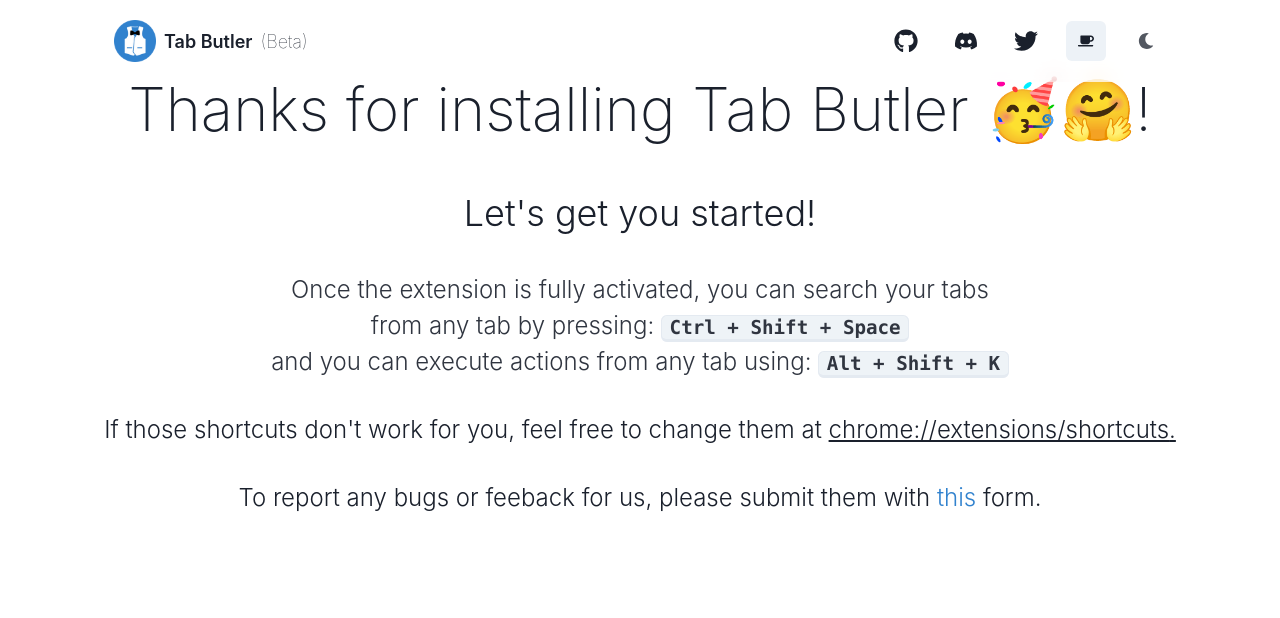
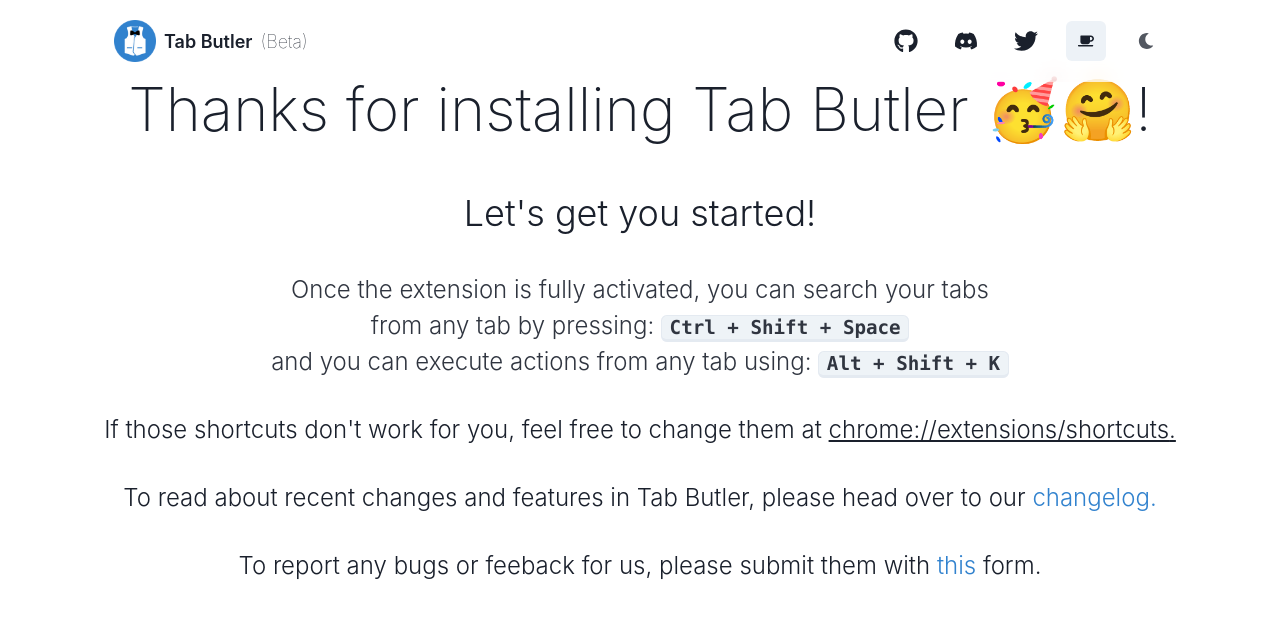
Before and after one commit to MitchellMarkGeorge/TabButlerWebsite, a React (Create React App) app: page /welcome in a window 1280 px wide. Shown: the top 618 px of the page. Built offline with nearby package versions, Linux system fonts and the light colour scheme.

Commit message:
added changelog to welcome page

```diff
--- a/src/Pages/WelcomePage.tsx
+++ b/src/Pages/WelcomePage.tsx
@@ -77,6 +77,16 @@ export const WelcomePage: React.FC = () => {
                 </>
               )}
               <Text fontSize="2xl" fontWeight="light">
+               To read about recent changes and features in Tab Butler, please head over to our{" "}
+                <Link
+                  href="https://tab-butler.canny.io/changelog"
+                  color="blue.500"
+                >
+                 changelog.
+                </Link>
+
+              </Text>
+              <Text fontSize="2xl" fontWeight="light">
                 To report any bugs or feeback for us, please submit them with{' '}
                 <Link
                   href="https://forms.gle/3JyYNs48999h7GKB8"
```
